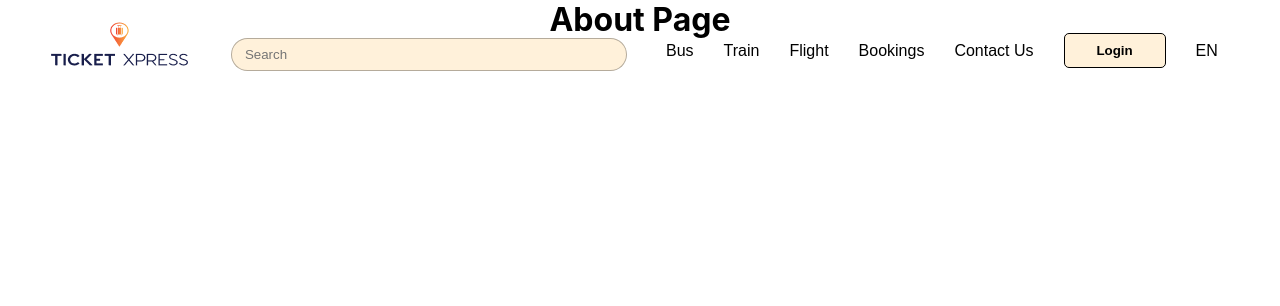
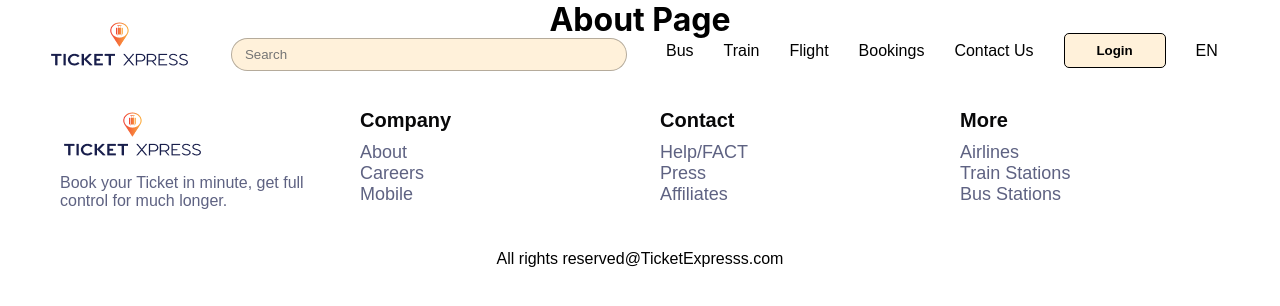
Before and after one commit to elite37/Ticket-Xpress-2.0, a React (Create React App) app: page /about in a window 1280 px wide. Shown: the top 306 px of the page. Built offline with nearby package versions, Linux system fonts and the light colour scheme.

Commit message:
Converting The Footer HTML To Component

```diff
--- a/src/App.jsx
+++ b/src/App.jsx
@@ -3,6 +3,7 @@ import Spinner from "./components/Spinner";
 import { BrowserRouter as Router, Switch, Route } from "react-router-dom";
 import { lazy, Suspense } from "react";
 import Navbar from "./components/Navbar";
+import Footer from "./components/Footer";
 
 // Lazy load pages here for optimization
 const Home = lazy(() => import("./pages/Home"));
@@ -19,6 +20,7 @@ function App() {
             <Route path='/about' component={About} />
           </Switch>
         </Suspense>
+        <Footer />
       </Router>
     </div>
   );
--- /dev/null
+++ b/src/components/Footer/Footer.css
@@ -0,0 +1,62 @@
+/* * {
+  margin: 0;
+  padding: 0;
+  box-sizing: border-box;
+  text-align: center;
+} */
+.footer-container {
+  text-align: center;
+  font-family: "Poppins", sans-serif;
+  width: 100%;
+  display: flex;
+  justify-content: center;
+  align-items: center;
+  flex-direction: column;
+  padding: 20px;
+}
+.footer-container .footer-row {
+  display: flex;
+  justify-content: space-around;
+  width: 100%;
+  flex-wrap: wrap;
+  padding: 20px;
+}
+.footer-container .footer-row .footer-content {
+  width: 25%;
+  padding: 20px;
+}
+.footer-container .footer-row .footer-content h2 {
+  margin: 10px 0;
+  color: #080809;
+  font-size: 20px;
+  font-weight: 900;
+  text-align: left;
+}
+.footer-container .footer-row .footer-content p {
+  font-size: 16px;
+  color: #5e6282;
+  text-align: left;
+}
+.footer-container .footer-row .footer-content ul {
+  list-style-type: none;
+}
+.footer-container .footer-row .footer-content ul li a {
+  display: block;
+  text-align: left;
+  font-size: 18px;
+  font-weight: 500;
+  text-decoration: none;
+  color: #5e6282;
+}
+.footer-container .footer-row .right {
+  width: 100%;
+  margin: 25px auto;
+}
+@media screen and (max-width: 700px) {
+  .footer-container .footer-row {
+    flex: none;
+  }
+  .footer-container .footer-row .footer-content {
+    width: 100%;
+  }
+}
--- /dev/null
+++ b/src/components/Footer/Footer.jsx
@@ -0,0 +1,68 @@
+import React from "react";
+import "./Footer.css";
+import Logo from "../../assets/images/logo.png";
+
+const Footer = () => {
+  return (
+    <footer>
+      <div className='footer-container'>
+        <div className='footer-row'>
+          <div className='footer-content'>
+            <h2>
+              <img src={Logo} alt='logo' />
+            </h2>
+            <p>Book your Ticket in minute, get full control for much longer.</p>
+          </div>
+          <div className='footer-content'>
+            <h2>Company</h2>
+            <ul>
+              <li>
+                <a href='/'>About</a>
+              </li>
+              <li>
+                <a href='/'>Careers</a>
+              </li>
+              <li>
+                <a href='/'>Mobile</a>
+              </li>
+            </ul>
+          </div>
+          <div className='footer-content'>
+            <h2>Contact</h2>
+            <ul>
+              <li>
+                <a href='/'>Help/FACT</a>
+              </li>
+              <li>
+                <a href='/'>Press</a>
+              </li>
+              <li>
+                <a href='/'>Affiliates</a>
+              </li>
+            </ul>
+          </div>
+          <div className='footer-content'>
+            <h2>More</h2>
+            <ul>
+              <li>
+                <a href='/'>Airlines</a>
+              </li>
+              <li>
+                <a href='/'>Train Stations</a>
+              </li>
+              <li>
+                <a href='/'>Bus Stations</a>
+              </li>
+            </ul>
+          </div>
+        </div>
+
+        <div className='right'>
+          <p>All rights reserved@TicketExpresss.com</p>
+        </div>
+      </div>
+    </footer>
+  );
+};
+
+export default Footer;
--- /dev/null
+++ b/src/components/Footer/index.jsx
@@ -0,0 +1,2 @@
+import Footer from "./Footer";
+export default Footer;
--- a/src/components/Navbar/Navbar.jsx
+++ b/src/components/Navbar/Navbar.jsx
@@ -7,22 +7,22 @@ function Navbar() {
   return (
     <header>
       <nav>
-        <div class='logo'>
+        <div className='logo'>
           <Link to='/'>
             <img src={Logo} alt='Ticket Express' />
           </Link>
         </div>
-        <div class='search'>
+        <div className='search'>
           <input
             type='text'
-            class='fa-search search'
+            className='fa-search search'
             name='search'
             id='search'
             placeholder='Search'
           />
         </div>
-        <div class='nav'>
-          <ul class='lg-nav'>
+        <div className='nav'>
+          <ul className='lg-nav'>
             <li>
               <Link to=''>Bus</Link>
             </li>
@@ -47,13 +47,13 @@ function Navbar() {
               <Link to=''>EN</Link>
             </li>
           </ul>
-          <div class='nav-opener'>
-            <i class='fa fa-bars'></i>
+          <div className='nav-opener'>
+            <i className='fa fa-bars'></i>
           </div>
         </div>
       </nav>
-      <div class='nav__target'>
-        <div class='nav__container'>
+      <div className='nav__target'>
+        <div className='nav__container'>
           <ul>
             <li>
               <Link to=''>Bus</Link>
@@ -79,10 +79,10 @@ function Navbar() {
               <Link to=''>EN</Link>
             </li>
           </ul>
-          <div class='search'>
+          <div className='search'>
             <input
               type='text'
-              class='fa-search search'
+              className='fa-search search'
               name='search'
               id='search'
               placeholder='Search'
```
